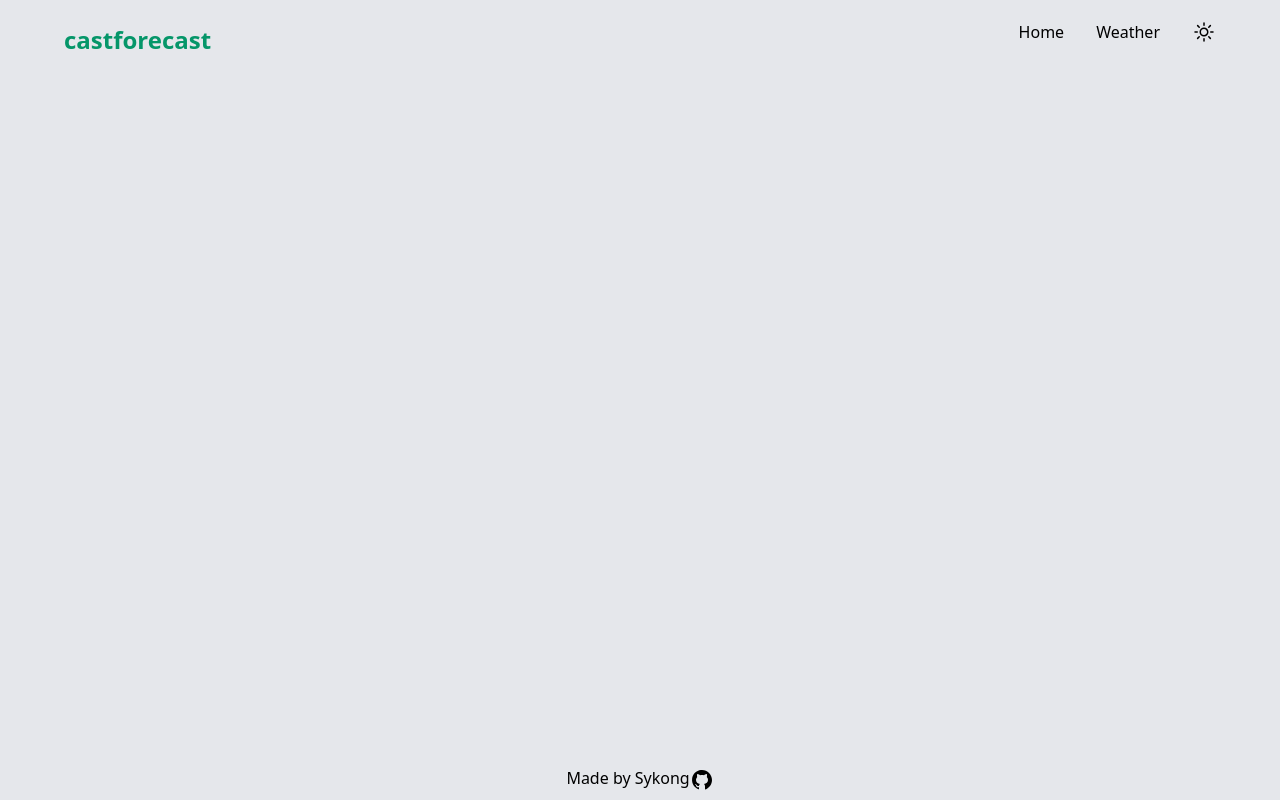
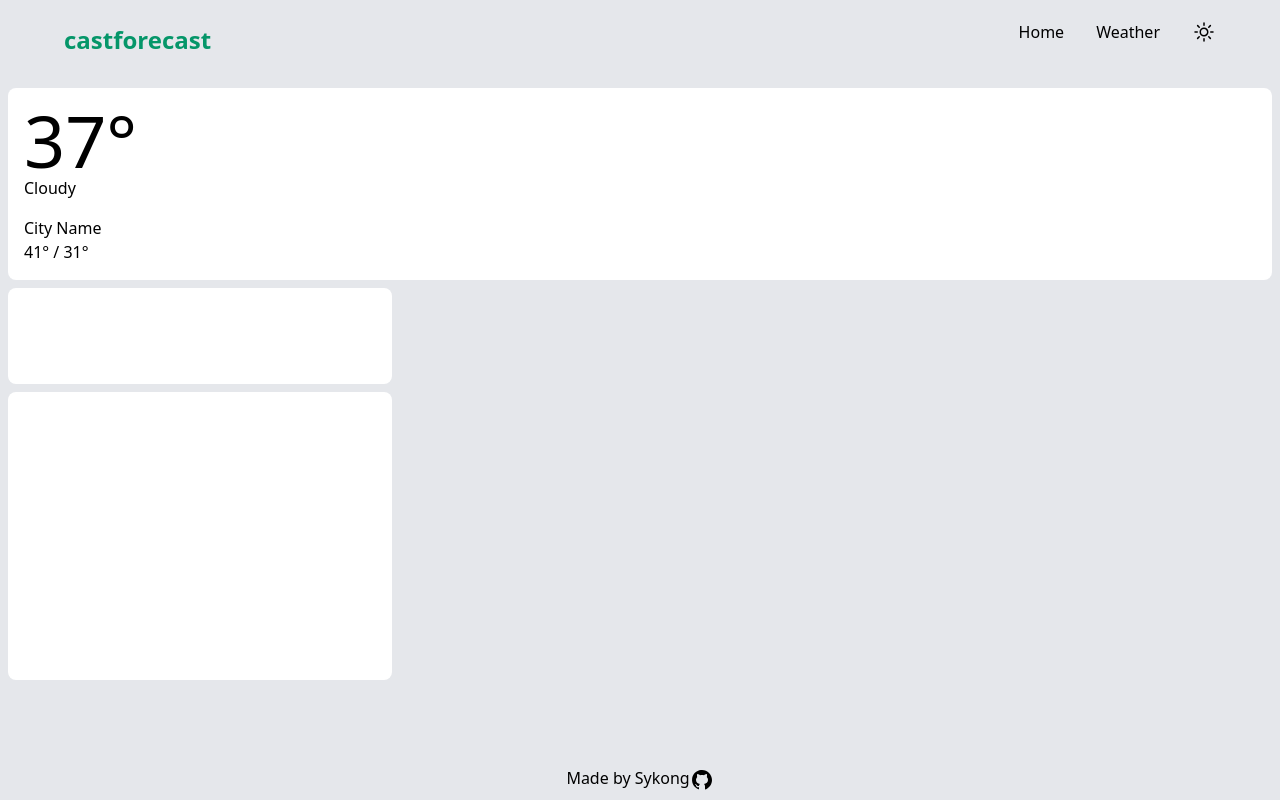
Before and after one commit to syko99/castforecast, a React (Create React App) app: page / in a window 1280 px wide. Built offline with nearby package versions, Linux system fonts and the light colour scheme; no server answers.

Commit message:
added bare components for day and week elements

```diff
--- a/src/App.js
+++ b/src/App.js
@@ -2,13 +2,19 @@ import WeatherAPI from "./modules/weatherAPI";
 
 //components
 import ForecastNow from "./components/forecast_now";
+import ForecastToday from "./components/forecast_today";
+import ForecastWeek from "./components/forecast_week";
 
 WeatherAPI.getForecast()
 
 function App() {
   return (
-    <main className="flex-grow">
-      <ForecastNow />
+    <main className="flex-grow p-2">
+      <div className="grid gap-2">
+        <ForecastNow />
+        <ForecastToday />
+        <ForecastWeek />
+      </div>
     </main>
   );
 }
--- a/src/components/forecast_now.js
+++ /dev/null
@@ -1,7 +0,0 @@
-const ForecastNow = () => {
-    return <div>
-
-    </div>;
-};
-
-export default ForecastNow
--- /dev/null
+++ b/src/components/forecast_now.jsx
@@ -0,0 +1,14 @@
+const ForecastNow = () => {
+    return (
+        <div className='p-4 flex flex-col justify-start capitalize rounded-lg bg-white'>
+            <p className='text-7xl'>37&deg;</p>
+            <p className='mb-4'>cloudy</p>
+            <p>City Name</p>
+            <p>
+                <span>41&deg;</span> / <span>31&deg;</span>
+            </p>
+        </div>
+    )
+}
+
+export default ForecastNow
--- /dev/null
+++ b/src/components/forecast_today.jsx
@@ -0,0 +1,9 @@
+const ForecastToday = () => {
+    return (
+        <div className='w-full h-24 max-w-sm p-4 flex flex-col justify-start capitalize rounded-lg bg-white backdrop-blur-lg'>
+
+        </div>
+    )
+}
+
+export default ForecastToday
--- /dev/null
+++ b/src/components/forecast_week.jsx
@@ -0,0 +1,9 @@
+const ForecastWeek = () => {
+    return (
+        <div className='w-full h-72 max-w-sm p-4 flex flex-col justify-start capitalize rounded-lg bg-white backdrop-blur-lg'>
+
+        </div>
+    )
+}
+
+export default ForecastWeek
```
Also changed, not shown: src/components/layout/footer.jsx (renamed from src/components/layout/footer.js), src/components/layout/header.jsx (renamed from src/components/layout/header.js).
